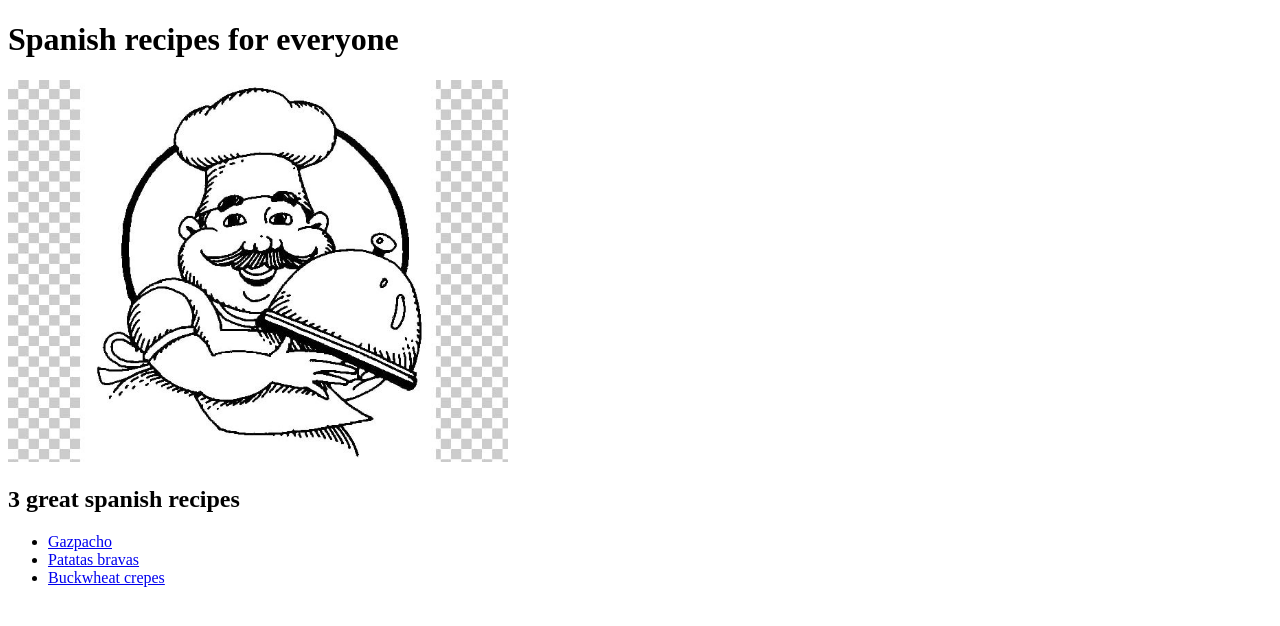
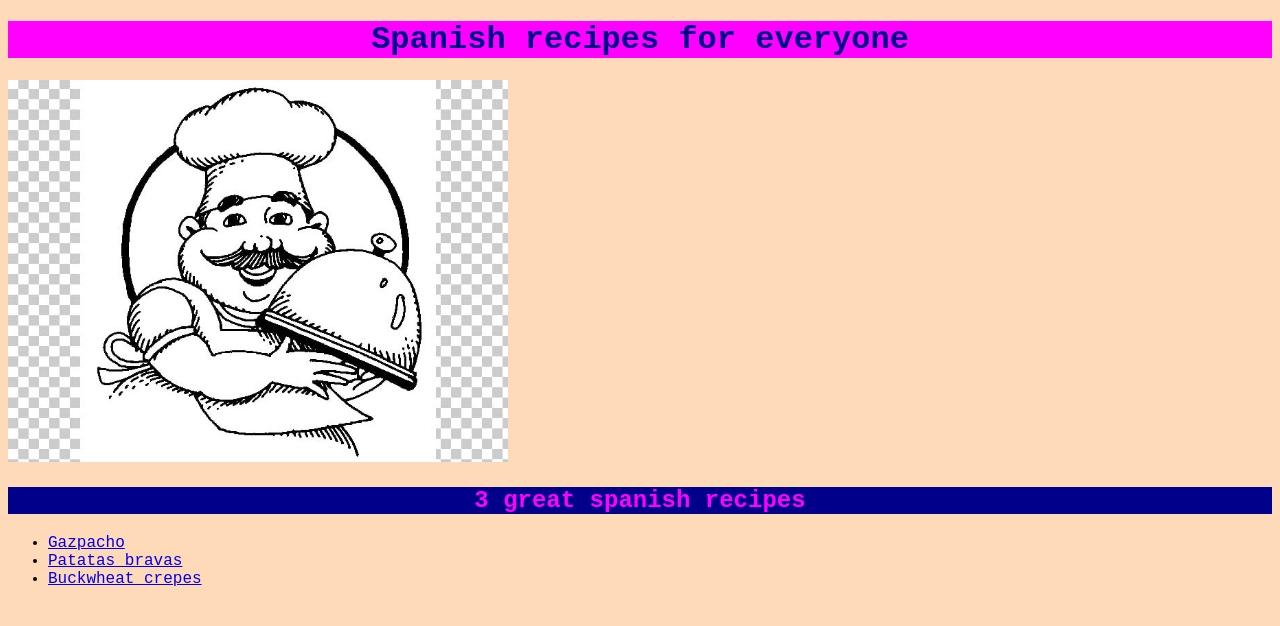
Before and after one commit to richintheflow/odin-recipes, a plain HTML site: page index.html in a window 1280 px wide. Drawn offline with Linux system fonts and the light colour scheme.

Commit message:
Update & polish style.css
into odin-recipes/

```diff
--- a/index.html
+++ b/index.html
@@ -3,16 +3,20 @@
   <head>
     <meta charset="UTF-8">
     <title>Odin Recipes</title>
+    <link rel="stylesheet" href="style.css">
   </head>
 
   <body>
-    <h1>Spanish recipes for everyone</h1>
+      <h1>Spanish recipes for everyone</h1>
     <img src="./images/index.jpg" alt="Welcome index picture" width="500">
-    <h2>3 great spanish recipes</h2>
-    <ul>
+      <h2>3 great spanish recipes</h2>
+      <ul>
+      <i>
         <li><a href="./recipes/gazpacho.html">Gazpacho</a></li>
         <li><a href="./recipes/patatas_bravas.html">Patatas bravas</a></li>
         <li><a href="./recipes/buckwheat_crepes.html">Buckwheat crepes</a></li>
-    </ul>
+      </i>
+      </ul>
+
   </body>
 </html>
--- /dev/null
+++ b/style.css
@@ -0,0 +1,32 @@
+body {
+    background-color:peachpuff;
+    font-family: 'Courier New';
+}
+
+
+h1{
+    background-color: fuchsia;
+    color: darkblue;
+
+    text-align:center
+}
+
+h2{
+    background-color: darkblue;
+    color: fuchsia;
+    text-align:center;
+}
+
+h3{
+    background-color: darkblue;
+    color: fuchsia;
+    text-align:center;
+}
+
+i li {
+    font-style: normal;
+}
+
+li{
+    font-style: italic;
+}
```
Also changed, not shown: recipes/buckwheat_crepes.html (+1 -0 lines), recipes/gazpacho.html (+1 -0 lines), recipes/patatas_bravas.html (+1 -0 lines).
